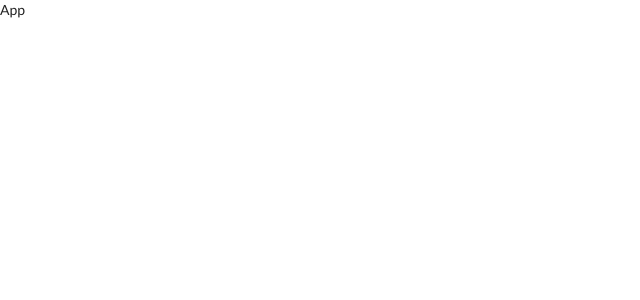
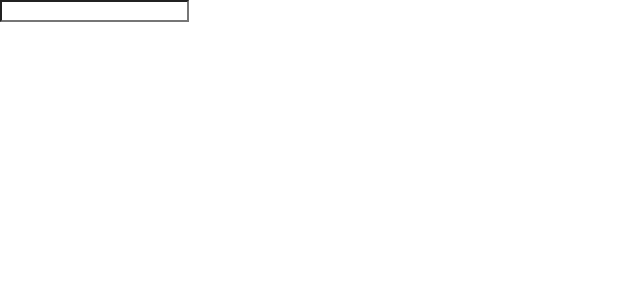
Before and after one commit to cpfeiffer325/udemy-react-redux-jsx, a React (Create React App) app in the folder pics/: page / in a window 1280 px wide. Shown: the top 300 px of the page, without its empty margins (0-640 px from the left). Built offline with nearby package versions, Linux system fonts and the light colour scheme.

Commit message:
create search bar component

```diff
--- a/pics/src/components/App.js
+++ b/pics/src/components/App.js
@@ -1,7 +1,13 @@
 import React from 'react'
 
+import SearchBar from './SearchBar'
+
 const App = () => {
-  return <div>App</div>
+  return (
+  <div>
+    <SearchBar />
+  </div>
+  )
 }
 
 export default App
--- /dev/null
+++ b/pics/src/components/SearchBar.js
@@ -0,0 +1,15 @@
+import React from 'react'
+
+class SearchBar extends React.Component {
+  render() {
+    return (
+    <div>
+      <form>
+        <input type="text" />
+      </form>
+    </div>
+    )
+  }
+}
+
+export default SearchBar
```
Also changed, not shown: pics/src/components/ImageList.js (added).
